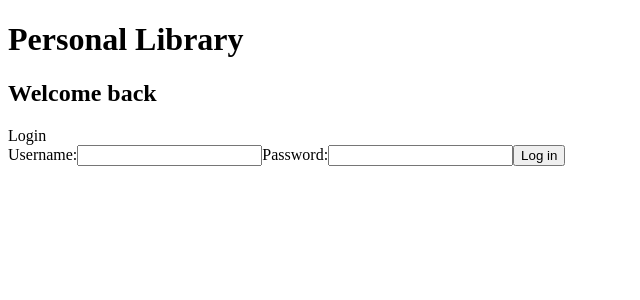
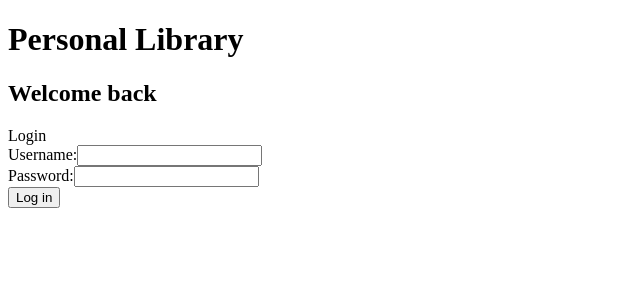
Before and after one commit to eddydevfe/library-frontend, a React (Vite) app: page / in a window 1280 px wide. Shown: the top 300 px of the page, without its empty margins (0-640 px from the left). Built offline with nearby package versions, Linux system fonts and the light colour scheme.

Commit message:
Make the Login page one single component

```diff
--- a/package.json
+++ b/package.json
@@ -16,6 +16,7 @@
     "react": "^18.3.1",
     "react-dom": "^18.3.1",
     "react-redux": "^9.1.2",
+    "react-router-dom": "^6.24.1",
     "redux": "^5.0.1"
   },
   "devDependencies": {
--- a/src/App.jsx
+++ b/src/App.jsx
@@ -1,9 +1,17 @@
+import { Route, Link } from 'react-router-dom'
+import { useEffect } from 'react'
+import { useDispatch } from 'react-redux'
+// import checkUserSession from './reducers/userReducer'
 import Login from './pages/Login'
 
 const App = () => {
-  return (
-    <Login />
-  )
+  const dispatch = useDispatch()
+
+  // useEffect(() => {
+  //   dispatch(checkUserSession())
+  // }, [dispatch])
+
+  return <Login />
 }
 
 export default App
--- a/src/components/LoginForm.jsx
+++ /dev/null
@@ -1,34 +0,0 @@
-import PropTypes from 'prop-types'
-import { useField } from '../hooks/index'
-
-const LoginForm = ({ handleLogin }) => {
-  const username = useField('text', 'username')
-  const password = useField('password', 'password')
-
-  const onSubmit = (event) => {
-    event.preventDefault()
-    handleLogin({username: username.content.value, password: password.content.value})
-    username.reset()
-    password.reset()
-  }
-
-  return (
-    <section>
-      <span>Login</span>
-      <form onSubmit={onSubmit}>
-        <label htmlFor='username'>Username:</label>
-        <input {...username.content} />
-
-        <label htmlFor='password'>Password:</label>
-        <input {...password.content} />
-        <button type='submit'>Log in</button>
-      </form>
-    </section>
-  )
-}
-
-LoginForm.propTypes = {
-  handleLogin: PropTypes.func.isRequired,
-}
-
-export default LoginForm
--- a/src/main.jsx
+++ b/src/main.jsx
@@ -4,10 +4,14 @@ import App from './App.jsx'
 import { Provider } from 'react-redux'
 import store from './store.js'
 
+import { BrowserRouter as Router } from 'react-router-dom'
+
 ReactDOM.createRoot(document.getElementById('root')).render(
   <React.StrictMode>
     <Provider store={store}>
-      <App />
+      <Router>
+        <App />
+      </Router>
     </Provider>
   </React.StrictMode>
 )
--- a/src/pages/Login.jsx
+++ b/src/pages/Login.jsx
@@ -1,16 +1,20 @@
-import React from 'react'
-
-import LoginForm from '../components/LoginForm'
+import { useField } from '../hooks/index'
 
 import { useDispatch } from 'react-redux'
 import { login } from '../reducers/userReducer'
 
+
 const Login = () => {
+  const username = useField('text', 'username')
+  const password = useField('password', 'password')
   const dispatch = useDispatch()
 
-  const handleLogin = async (credentials) => {
+  const handleLogin = async (event) => {
+    event.preventDefault()
     try {
-        dispatch(login(credentials))
+        dispatch(login({username: username.content.value, password: password.content.value}))
+        username.reset()
+        password.reset()
     } catch (error) {
         console.error('error logging in:', error.message)
     }
@@ -20,7 +24,22 @@ const Login = () => {
     <main>
       <h1>Personal Library</h1>
       <h2>Welcome back</h2>
-      <LoginForm handleLogin={handleLogin} />
+
+      <section>
+        <span>Login</span>
+        <form onSubmit={handleLogin}>
+          <div>
+            <label htmlFor='username'>Username:</label>
+            <input {...username.content} />
+          </div>
+
+          <div>
+            <label htmlFor='password'>Password:</label>
+            <input {...password.content} />
+          </div>
+          <button type='submit'>Log in</button>
+        </form>
+      </section>
     </main>
   )
 }
--- a/src/reducers/userReducer.js
+++ b/src/reducers/userReducer.js
@@ -13,19 +13,38 @@ const userReducer = createSlice({
   reducers: {
     setUser(state, action) {
       return action.payload
+    },
+    clearUser(state) {
+      return initialState
     }
   }
 })
 
-export const { setUser } = userReducer.actions
+export const { setUser, clearUser } = userReducer.actions
 
 export const login = (credentials) => {
   return async dispatch => {
     const user = await loginService.login(credentials)
     console.log(user)
-    window.localStorage.setItem('userSession', JSON.stringify(user.token))
+
+    // Don't save token to the localStorage because it's not secure.
+    // window.localStorage.setItem('userSession', JSON.stringify(user.token))
     dispatch(setUser(user))
   }
 }
 
+// How will I access the name and username of users...?
+
+// export const checkUserSession = () => {
+//   return dispatch => {
+//     const userSession = window.localStorage.getItem('userSession')
+//     if (userSession) {
+//       const user = { token: JSON.parse(userSession) }
+//       // dispatch(setUser(user))
+//     } else {
+//       // dispatch(clearUser())
+//     }
+//   }
+// }
+
 export default userReducer.reducer
```
Also changed, not shown: 1 other file (tests, documents, lock files or other folders).
